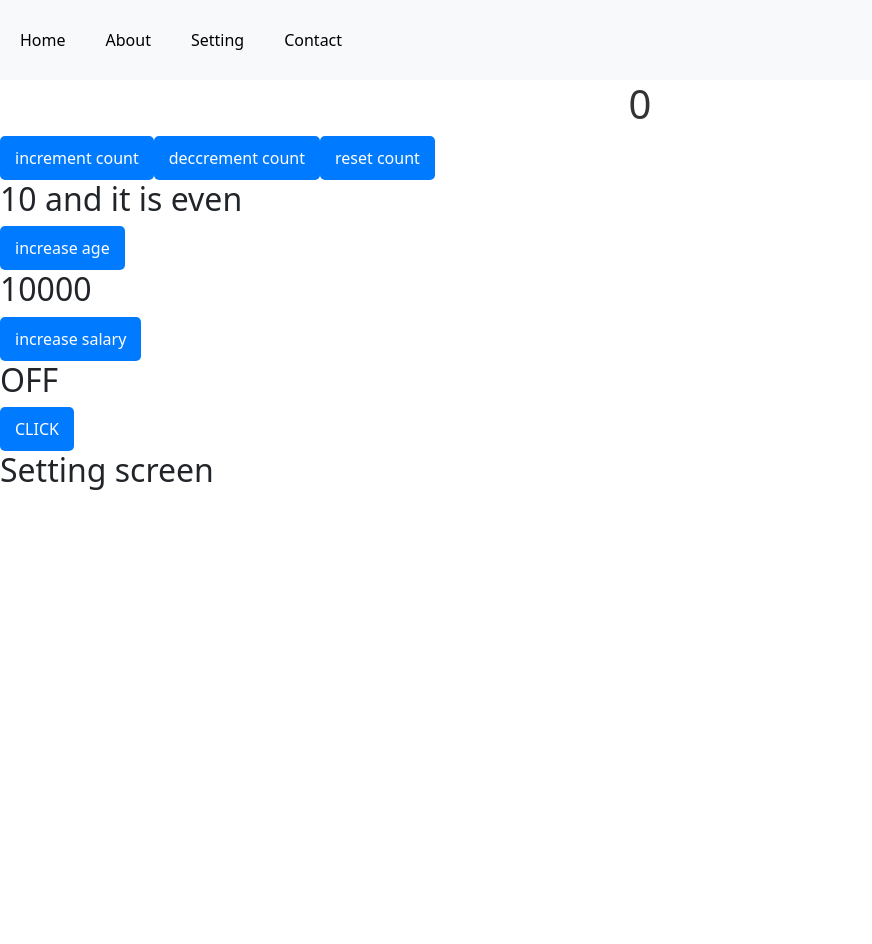
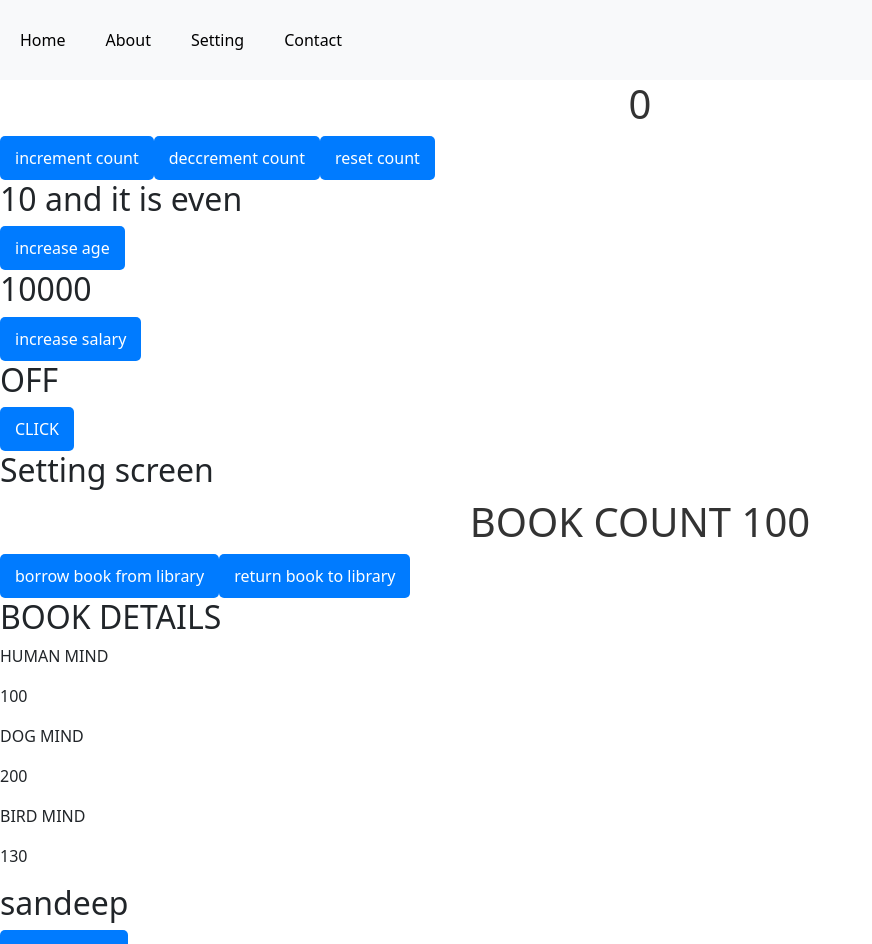
Before and after one commit to sandeepbusa41/react_class, a React (Create React App) app: page /setting in a window 1280 px wide. Shown: the top 944 px of the page, without its empty margins (0-872 px from the left). Before the commit the page ends 800 px from the top, so only its background shows below. Built offline with nearby package versions, Linux system fonts and the light colour scheme.

Commit message:
redux,multiple reducers

```diff
--- a/package.json
+++ b/package.json
@@ -12,8 +12,10 @@
     "react-bootstrap": "^2.10.2",
     "react-dom": "^18.3.1",
     "react-loader-spinner": "^6.1.6",
+    "react-redux": "^9.1.2",
     "react-router-dom": "^6.23.1",
     "react-scripts": "5.0.1",
+    "redux": "^5.0.1",
     "web-vitals": "^2.1.4"
   },
   "scripts": {
--- a/src/App.js
+++ b/src/App.js
@@ -9,12 +9,16 @@ import UserProfile from './component/profile/profile';
 import 'bootstrap/dist/css/bootstrap.min.css';
 import UseEffect from './component/useEffect/useEffectEx1';
 import Navgationcomponent from './Navigations/navigations';
+import { Provider } from 'react-redux';
+import { reduxstore } from './redux/store';
 function App(){
 
 
       return(
         <div>
+          <Provider store={reduxstore}>
           <Navgationcomponent></Navgationcomponent>
+          </Provider>
 
         </div>
       )
--- /dev/null
+++ b/src/redux/books/action.js
@@ -0,0 +1,15 @@
+export const bookborrow=(qty=1)=>{
+    const borrowBook={
+        type:'BORROW_BOOK',
+        payload:qty
+    }
+    return borrowBook
+}
+
+export const bookreturn=()=>{
+    const returnBook={
+        type:'RETURN_BOOK',
+        payload:1
+    }
+    return returnBook
+}
--- /dev/null
+++ b/src/redux/books/reducer.js
@@ -0,0 +1,34 @@
+const intialState={
+    totalBooks:100,
+    bookdetails:[
+        {
+            title:'HUMAN MIND',
+            price:100
+        },
+        {
+            title:'DOG MIND',
+            price:200
+        },{
+            title:'BIRD MIND',
+            price:130
+        }
+
+    ]
+
+}
+
+
+export const reducerfunction=(state=intialState,action)=>{
+
+    switch(action.type){
+
+        case 'BORROW_BOOK':
+            return {...state,totalBooks:state.totalBooks-action.payload}
+
+        case 'RETURN_BOOK':
+            return {...state,totalBooks:state.totalBooks+action.payload}
+        default:
+            return state
+    }
+
+}
--- /dev/null
+++ b/src/redux/combainreducer.js
@@ -0,0 +1,10 @@
+import { combineReducers, legacy_createStore } from "redux";
+import { reducerfunction } from "./books/reducer";
+import { reduxreducer } from "./profile/reducer";
+
+export const combainreducer=combineReducers({
+
+    profile:reduxreducer,
+    books:reducerfunction,
+
+})
--- /dev/null
+++ b/src/redux/profile/action.js
@@ -0,0 +1,19 @@
+
+
+
+
+export const changenameaction=(name='sand')=>{
+    const usernamechange={
+        type:'USERNAME_CHANGE',
+        payload:name
+    }
+    return usernamechange
+}
+
+export const changeprofileaction=(img='http')=>{
+    const profileimgchange={
+        type:'PROFILE_CHANGE',
+        payload:img
+    }
+    return profileimgchange
+}
--- /dev/null
+++ b/src/redux/profile/reducer.js
@@ -0,0 +1,19 @@
+
+
+const intialState={
+    username:'sandeep',
+    userimg:'busa'
+}
+
+export function reduxreducer(state=intialState,action){
+
+    switch(action.type){
+        case 'USERNAME_CHANGE':
+            return {...state,username:action.payload}
+        case 'PROFILE_CHANGE':
+            return {...state,userimg:action.payload}
+        default:
+            return state
+    }
+
+}
--- /dev/null
+++ b/src/redux/store.js
@@ -0,0 +1,5 @@
+import { legacy_createStore } from "redux";
+import { combainreducer } from "./combainreducer";
+
+
+export const reduxstore=legacy_createStore(combainreducer)
--- a/src/screens/setting-screen.js
+++ b/src/screens/setting-screen.js
@@ -1,13 +1,49 @@
 
+import { useDispatch, useSelector } from "react-redux"
 import Navbar from "../component/NavBar/navbar"
 import Usememo from "../component/useMemo/useMemo"
+import { bookborrow, bookreturn } from "../redux/books/action"
+import { changenameaction } from "../redux/profile/action"
 function Settingscreen(){
+
+    const reduxdata=useSelector((state)=>{
+        return state
+    })
+    console.log(reduxdata)
+
+    const dispatch=useDispatch()
+
+    function borrow(){
+        dispatch(bookborrow())
+    }
+    function returnBook(){
+        dispatch(bookreturn())
+    }
+    function changename(){
+        dispatch(changenameaction('sandeepbusa'))
+    }
 
     return(
         <>
         <Navbar/>
         <Usememo/>
         <h2>Setting screen</h2>
+        <h1>BOOK COUNT {reduxdata.books.totalBooks}</h1>
+        <button onClick={borrow}>borrow book from library</button>
+        <button onClick={returnBook}>return book to library</button>
+        <h2>BOOK DETAILS</h2>
+        {reduxdata.books.bookdetails.map((each)=>{
+            return(
+                <>
+                <p>{each.title}</p>
+                <p>{each.price}</p>
+                </>
+            )
+
+        })}
+        <h2>{reduxdata.profile.username}</h2>
+        <button onClick={changename}>changename</button>
+
             </>
     )
 }
```
Also changed, not shown: 1 other file (tests, documents, lock files or other folders).
